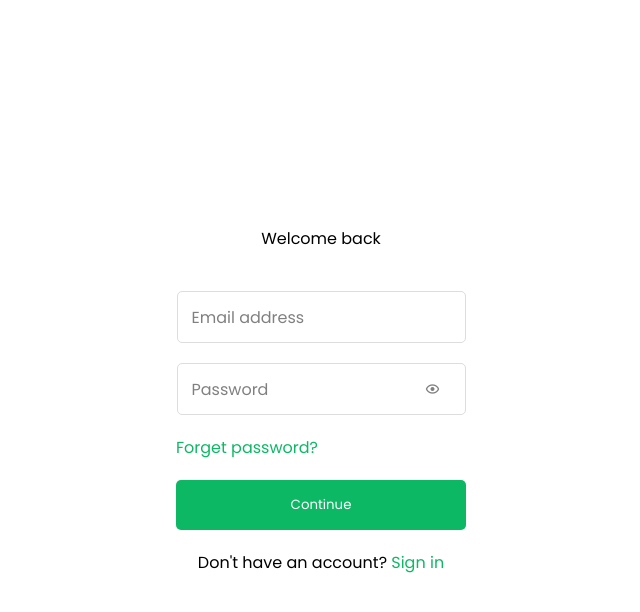
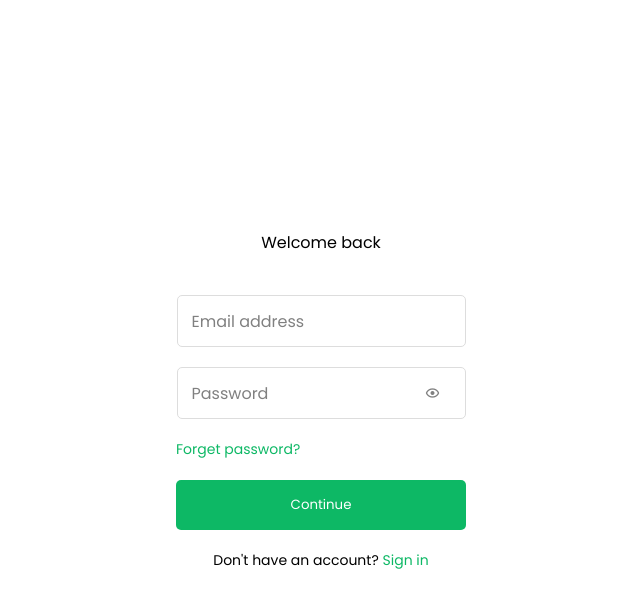
Before and after one commit to Alhloo/Alhloo.github.io, a PHP site: page / in a window 1280 px wide. Shown: the top 612 px of the page, without its empty margins (319-959 px from the left). Run offline with PHP 8.4, Linux system fonts and the light colour scheme.

Commit message:
Update style.css

```diff
--- a/style.css
+++ b/style.css
@@ -61,6 +61,7 @@
 }
 .forget {
   color: #0db865;
+  font-size: 14px;
   padding-bottom: 20px;
 }
 label {
@@ -86,6 +87,7 @@
 }
 .sign-up {
   padding: 20px;
+  font-size: 14px;
   text-align: center;
 }
 .sign-up span {
```
